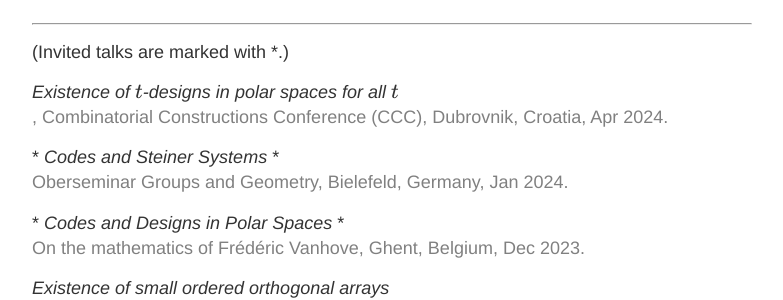
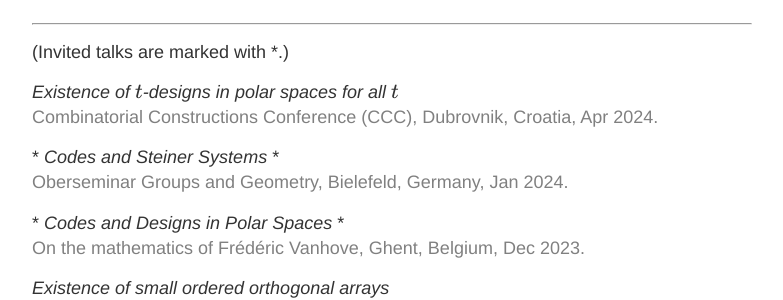
Before and after one commit to charleneweiss/charleneweiss.github.io, a Jekyll site: the page built from research.md, in a window 1280 px wide and 900 px high, scrolled down 1192 px. Shown: the part 153-453 px from the top of the window, without its empty margins (248-1031 px from the left). Built offline with Jekyll 4.4.1, drawn with Linux system fonts in a browser that asks for light colours; formulas are drawn with MathJax 3.

Commit message:
Update research.md

```diff
--- a/research.md
+++ b/research.md
@@ -84,7 +84,7 @@ ____
 (Invited talks are marked with \*.)
 
 *Existence of $t$-designs in polar spaces for all $t$*\
-  <span style="color:gray">, Combinatorial Constructions Conference (CCC), Dubrovnik, Croatia, Apr 2024.</span>
+  <span style="color:gray">Combinatorial Constructions Conference (CCC), Dubrovnik, Croatia, Apr 2024.</span>
 
 \* *Codes and Steiner Systems* \* \
   <span style="color:gray">Oberseminar Groups and Geometry, Bielefeld, Germany, Jan 2024.</span>
```
